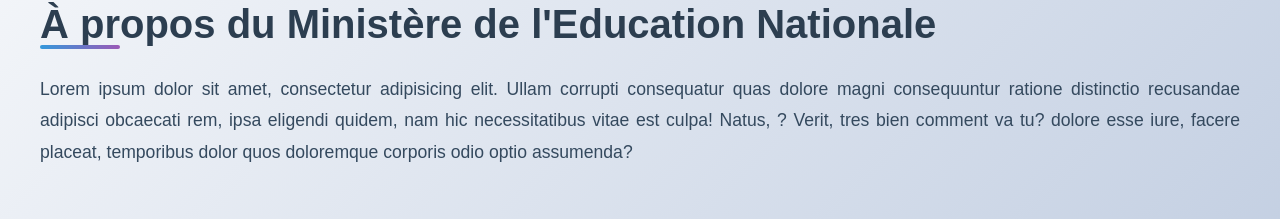
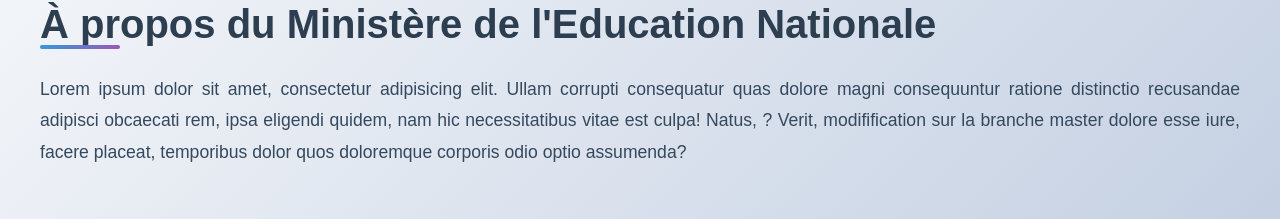
Before and after one commit to waongowahlerwendyam-lgtm/Angular_teste, an Angular app: page /#/about in a window 1280 px wide. Shown: the part 295-514 px from the top of the page. Built offline with nearby package versions, Linux system fonts and the light colour scheme; no server answers.

Commit message:
modification sur la branhe master

```diff
--- a/src/app/pages/about/about.html
+++ b/src/app/pages/about/about.html
@@ -3,7 +3,7 @@
     <div class="about-text" appScrollAnimation>
       <h2>À propos du   Ministère de l'Education Nationale</h2>
       <p>Lorem ipsum dolor sit amet, consectetur adipisicing elit. Ullam corrupti consequatur quas dolore magni consequuntur ratione distinctio recusandae adipisci obcaecati rem, ipsa eligendi quidem, nam hic necessitatibus vitae est culpa!
-      Natus, ? Verit, tres bien comment va tu? dolore esse iure, facere placeat, temporibus dolor quos doloremque corporis odio optio assumenda?</p>
+      Natus, ? Verit, modifification sur la branche master  dolore esse iure, facere placeat, temporibus dolor quos doloremque corporis odio optio assumenda?</p>
     </div>
   </div>
 </section>
```
